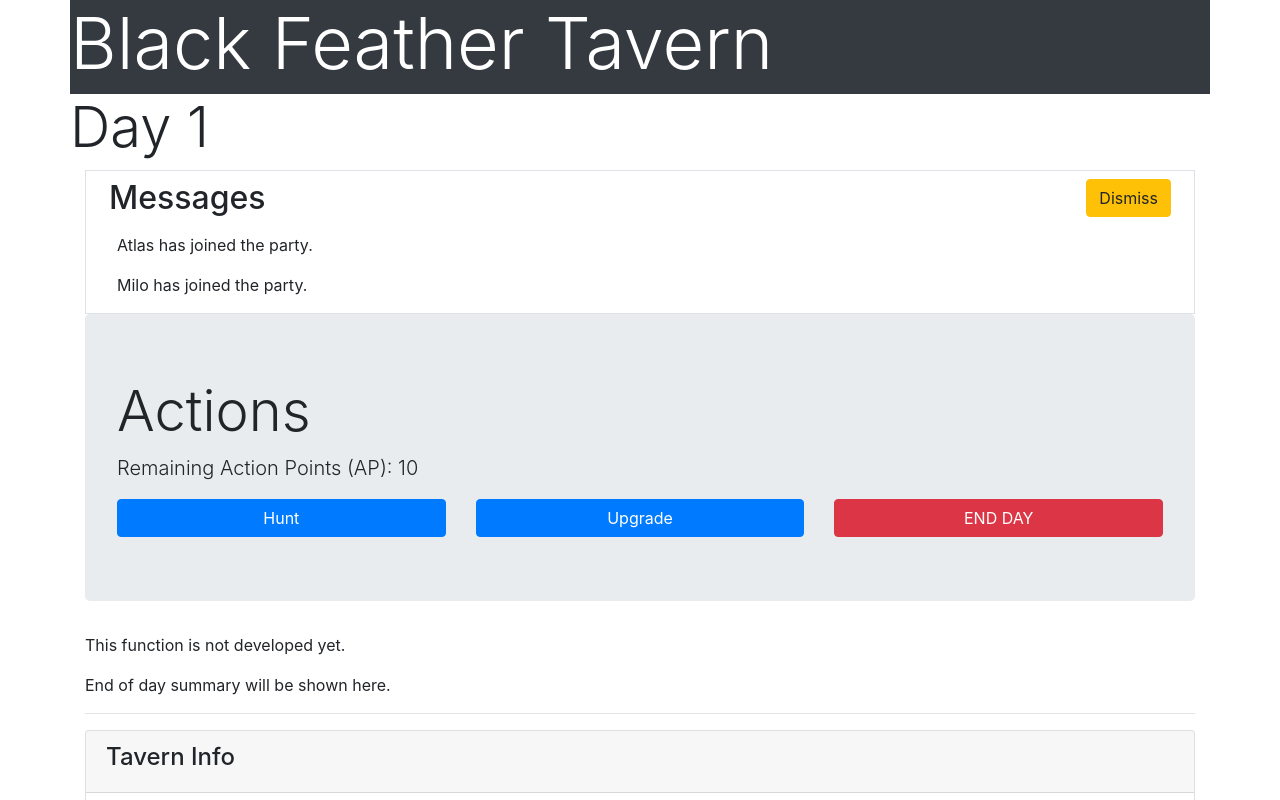
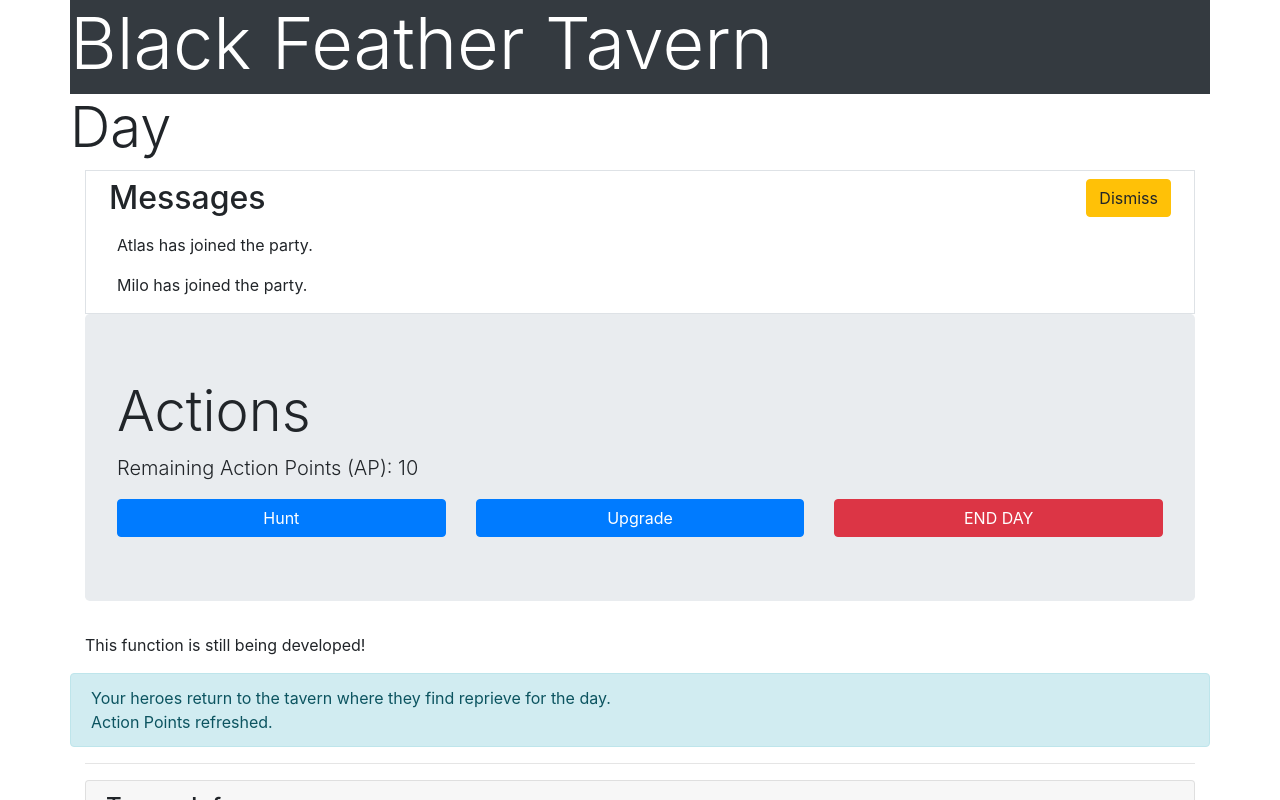
Before and after one commit to Infiniafication/angular-tavern, an Angular app: page /end in a window 1280 px wide. Shown: the top 800 px of the page. Built offline with nearby package versions, Linux system fonts and the light colour scheme.

Commit message:
WIP: Implement End Day functionality & Refactor Banner

```diff
--- a/src/app/app.component.html
+++ b/src/app/app.component.html
@@ -5,13 +5,7 @@
 
 <div class="container-xl">
 
-  <div class="row bg-dark text-white">
-    <h1 class="display-3"> {{ name }} </h1>
-  </div>
-  <div class = "row">
-    <h1 class="display-4"> Day {{day}} </h1>
-  </div>
-
+  <app-banner></app-banner>
   <app-messages></app-messages>
   <app-actions></app-actions>
   <router-outlet></router-outlet>
--- a/src/app/app.component.ts
+++ b/src/app/app.component.ts
@@ -6,6 +6,4 @@ import { Component } from '@angular/core';
   styleUrls: [ './app.component.css' ]
 })
 export class AppComponent  {
-  name = 'Black Feather Tavern'; // move into Tavern Stat Service
-  day = '1'; // move into Tavern Stat Service
 }
--- a/src/app/app.module.ts
+++ b/src/app/app.module.ts
@@ -16,6 +16,8 @@ import { DayEndComponent } from './day-end/day-end.component';
 import { TavernService } from './tavern.service';
 import { HuntService } from './hunt.service';
 import { HuntDetailsComponent } from './hunt-details/hunt-details.component';
+import { BannerComponent } from './banner/banner.component';
+import { DayService } from './day.service';
 
 @NgModule({
   imports:      [
@@ -30,8 +32,8 @@ import { HuntDetailsComponent } from './hunt-details/hunt-details.component';
       { path: 'end', component: DayEndComponent },
     ])
   ],
-  declarations: [ AppComponent, HuntAreaComponent, TavernStatComponent, HeroesComponent, MessagesComponent, ActionsComponent, UpgradesComponent, DayEndComponent, HuntDetailsComponent ],
+  declarations: [ AppComponent, HuntAreaComponent, TavernStatComponent, HeroesComponent, MessagesComponent, ActionsComponent, UpgradesComponent, DayEndComponent, HuntDetailsComponent, BannerComponent ],
   bootstrap:    [ AppComponent ],
-  providers: [HeroService, MessageService, TavernService, HuntService]
+  providers: [HeroService, MessageService, TavernService, HuntService, DayService]
 })
 export class AppModule { }
--- /dev/null
+++ b/src/app/banner/banner.component.html
@@ -0,0 +1,6 @@
+<div class="row bg-dark text-white">
+  <h1 class="display-3"> {{ name }} </h1>
+</div>
+<div class = "row">
+  <h1 class="display-4"> Day {{day}} </h1>
+</div>
--- /dev/null
+++ b/src/app/banner/banner.component.ts
@@ -0,0 +1,24 @@
+import { Component, OnInit } from '@angular/core';
+import { DayService } from '../day.service';
+
+@Component({
+  selector: 'app-banner',
+  templateUrl: './banner.component.html',
+  styleUrls: ['./banner.component.css']
+})
+export class BannerComponent implements OnInit {
+
+  constructor( private dayService: DayService ) { }
+
+  ngOnInit() {
+    this.getDay();
+  }
+
+  name: string = 'Black Feather Tavern'; // TODO: Move into proper data storage
+  day: number; // TODO: Move into proper data storage
+
+  getDay(): void {
+    this.dayService.getDay().subscribe(day => this.day = day);
+  }
+
+}
--- a/src/app/day-end/day-end.component.html
+++ b/src/app/day-end/day-end.component.html
@@ -1,6 +1,8 @@
 <p>
-This function is not developed yet.
+This function is still being developed!
 </p>
-<p>
-End of day summary will be shown here.
-</p>
+
+<div class="row alert alert-info" role="alert">
+  Your heroes return to the tavern where they find reprieve for the day. <br>
+  Action Points refreshed.
+</div>
--- a/src/app/day-end/day-end.component.ts
+++ b/src/app/day-end/day-end.component.ts
@@ -1,4 +1,5 @@
 import { Component, OnInit } from '@angular/core';
+import { DayService } from '../day.service';
 
 @Component({
   selector: 'app-day-end',
@@ -7,9 +8,10 @@ import { Component, OnInit } from '@angular/core';
 })
 export class DayEndComponent implements OnInit {
 
-  constructor() { }
+  constructor( private dayService: DayService ) { }
 
   ngOnInit() {
+    this.dayService.endDay();
   }
 
 }
--- /dev/null
+++ b/src/app/day.service.ts
@@ -0,0 +1,28 @@
+import { Injectable } from '@angular/core';
+import { Observable, of } from 'rxjs';
+import { TavernService } from './tavern.service';
+
+@Injectable()
+export class DayService {
+
+  constructor( private tavernService: TavernService ) { }
+
+  day: number;
+
+  getDay(): Observable<number> {
+    return of(this.day);
+  }
+
+  incrementDay(): void {
+    this.day++;
+  }
+
+  endDay() {
+    this.incrementDay();
+    this.tavernService.refreshActionPoints();
+    this.tavernService.calculateIncome();
+    this.tavernService.calculateUpkeep();
+    this.tavernService.incomeTick();
+    this.tavernService.foodUpkeepTick();
+  }
+}
--- a/src/app/tavern.service.ts
+++ b/src/app/tavern.service.ts
@@ -25,6 +25,18 @@ export class TavernService {
     TAVERNSTATS.foodUpkeep = TAVERNSTATS.popularity * (3 * TAVERNSTATS.patronWealth); // TODO: refactor
   }
 
+  incomeTick(): void {
+    this.addGold(TAVERNSTATS.goldIncome);
+  }
+
+  foodUpkeepTick(): void {
+    this.addFood(-TAVERNSTATS.foodUpkeep);
+  }
+
+  addGold(gold: number): void {
+    TAVERNSTATS.gold += gold;
+  }
+
   addFood(food: number): void {
     TAVERNSTATS.food += food;
   }
@@ -37,4 +49,8 @@ export class TavernService {
     return true;
   }
 
+  refreshActionPoints(): void {
+    TAVERNSTATS.actionPoints = 10; // TODO: Move this into data storage
+  }
+
 }
```
Also changed, not shown: src/app/banner/banner.component.css (added).
